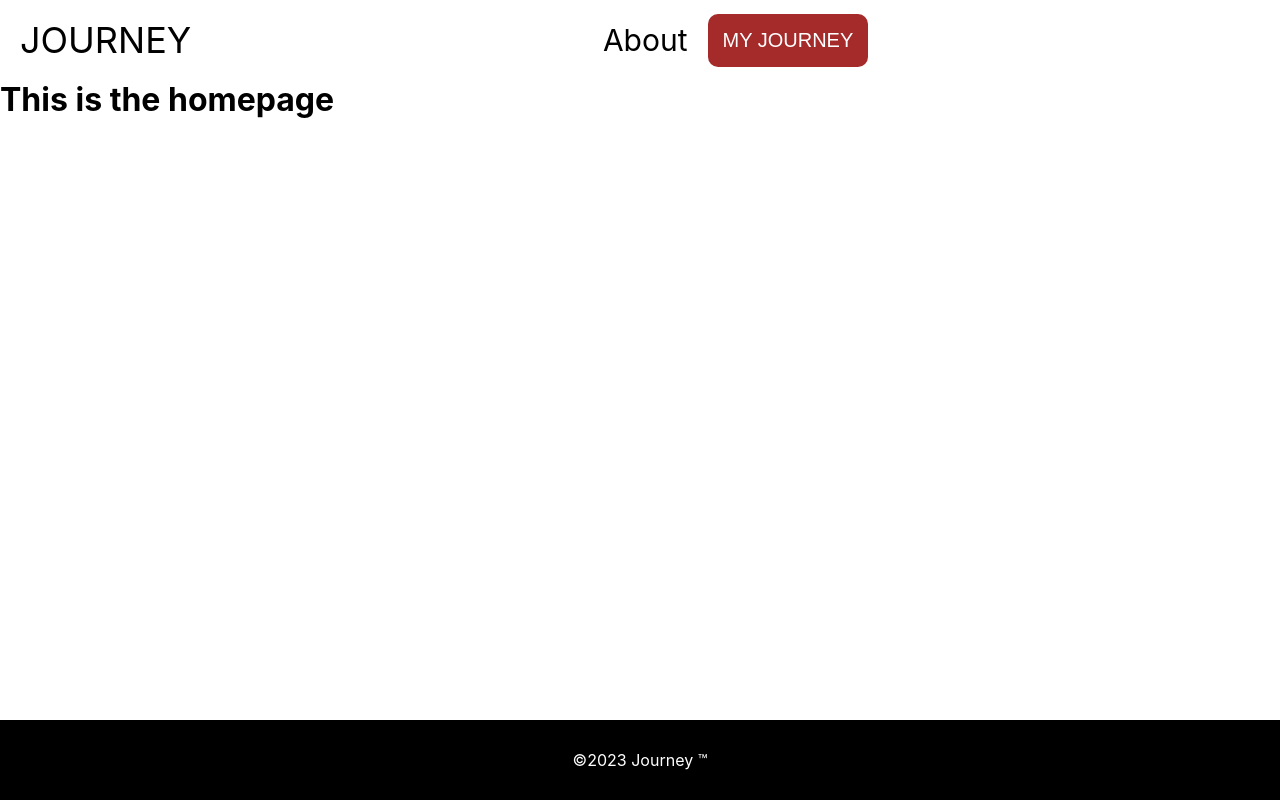
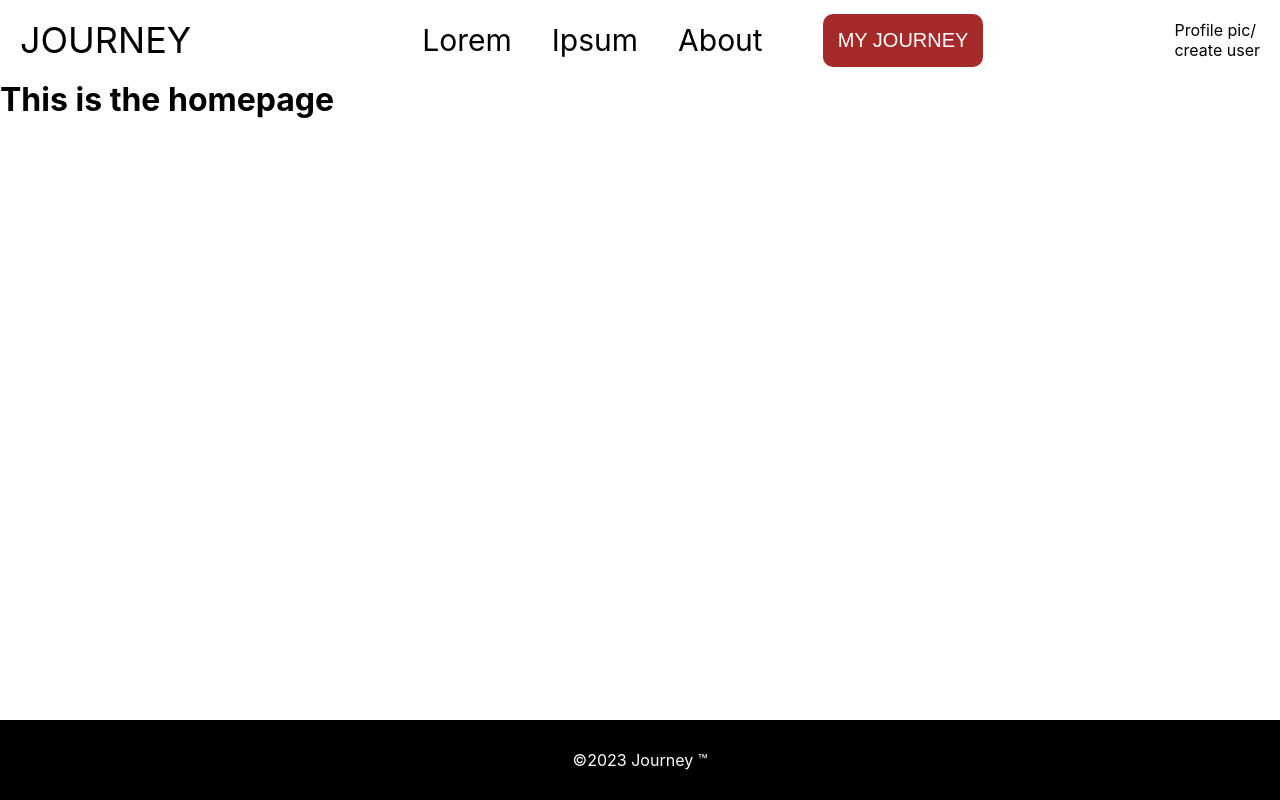
Before and after one commit to Zafewood/Journey, a React (Create React App) app in the folder journey_frontend/: page / in a window 1280 px wide. Built offline with nearby package versions, Linux system fonts and the light colour scheme.

Commit message:
Done w/ setup
Done setting up basic homepage with navbar and footer.

```diff
--- a/journey_frontend/src/components/App.js
+++ b/journey_frontend/src/components/App.js
@@ -8,9 +8,12 @@ import Footer from './Footer';
 
 function App() {
   return (
+    // Whole app embedded inside router element to display different content based on current route
+    // Main content of the app is rendered inside the main-content div, and the content depends on the current route
+    // Only one Route element is active at a time, and will display its element value as the main content
     <Router >
       <NavBar />
-      <div class="main-content" data-testid="test">
+      <div class="main-content" data-testid="main-content">
         <Routes>
           <Route path='/' element={ <HomePage /> }/>
         </Routes>
--- a/journey_frontend/src/components/NavBar.js
+++ b/journey_frontend/src/components/NavBar.js
@@ -1,15 +1,25 @@
 import React from 'react'
 import { Link } from 'react-router-dom';
 import '../styles/NavBar.css'
+
 
 function NavBar() {
   return (
     <nav data-testid="navbar">
         <div class="nav-left">
+            {/* Link elements work kind of like html a tag, but they also set the route for react router.
+                Pressing a link changes current route, which rerenders app component with correct content.
+            */}
             <Link to='/'>JOURNEY</Link>
         </div>
         <div class="nav-mid">
             <ul>
+                <li>
+                    <Link to='/'>Lorem</Link>
+                </li>
+                <li>
+                    <Link to='/'>Ipsum</Link>
+                </li>
                 <li>
                     <Link to='/'>About</Link>
                 </li>
@@ -19,7 +29,8 @@ function NavBar() {
             </ul>
         </div>
         <div class="nav-right">
-
+            <p>Profile pic/</p>
+            <p>create user</p>
         </div>
 
     </nav>
--- a/journey_frontend/src/styles/NavBar.css
+++ b/journey_frontend/src/styles/NavBar.css
@@ -8,6 +8,10 @@ nav {
 ul {
     list-style: none;
     text-decoration: none;
+}
+
+li {
+    margin-left: 40px;
 }
 
 a {
@@ -48,7 +52,11 @@ a {
 }
 
 .nav-right {
-    background-color: brown;
+    margin-right: 20px;
+}
+
+.nav-right p {
+    color: black;
 }
 
 .user-pic {
```
Also changed, not shown: journey_frontend/src/assets/default_user.jpeg (renamed from journey_frontend/src/assets/OIP.3IsXMskZyheEWqtE3Dr7JwHaGe.jpeg), 1 other file (tests, documents, lock files or other folders).
